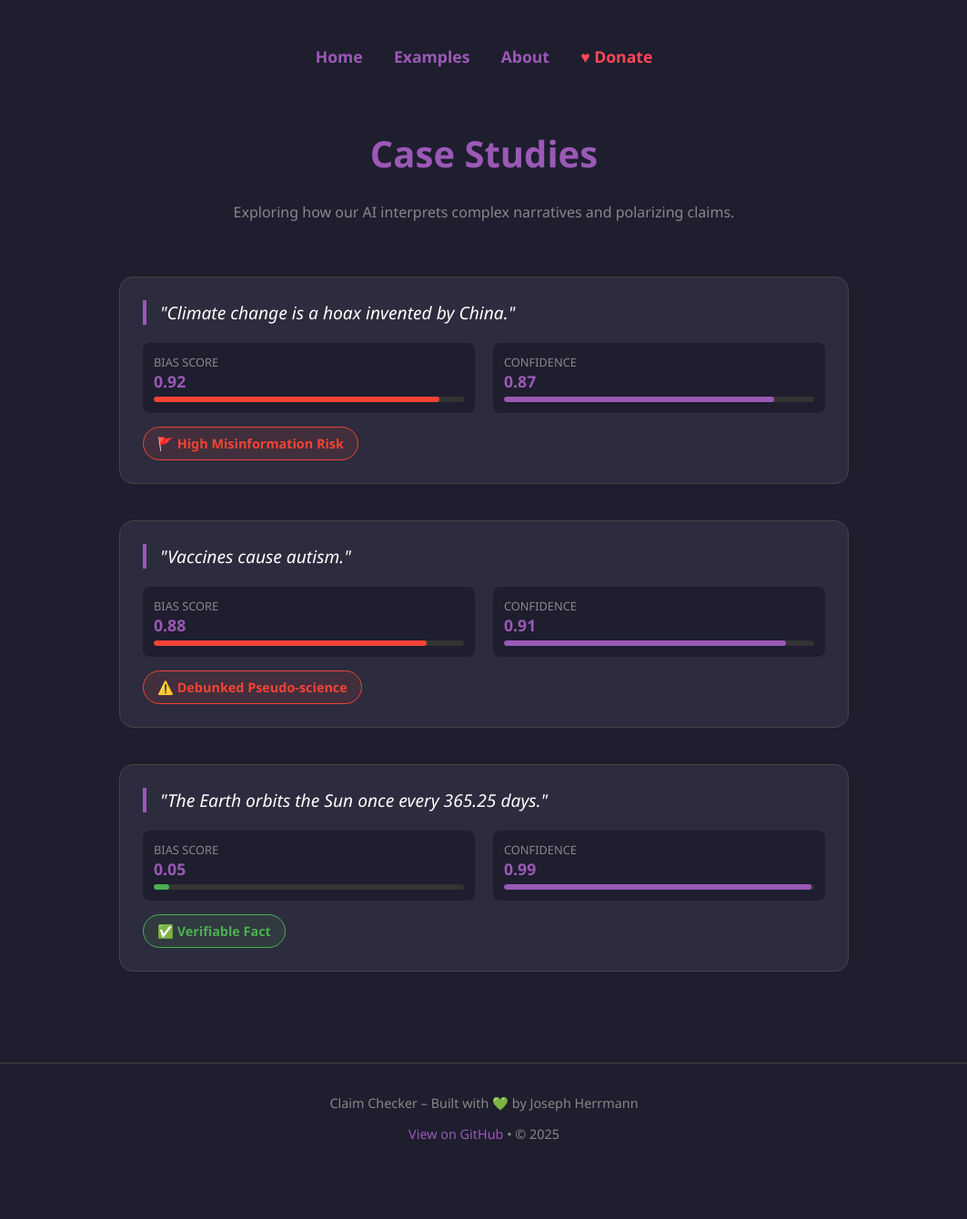
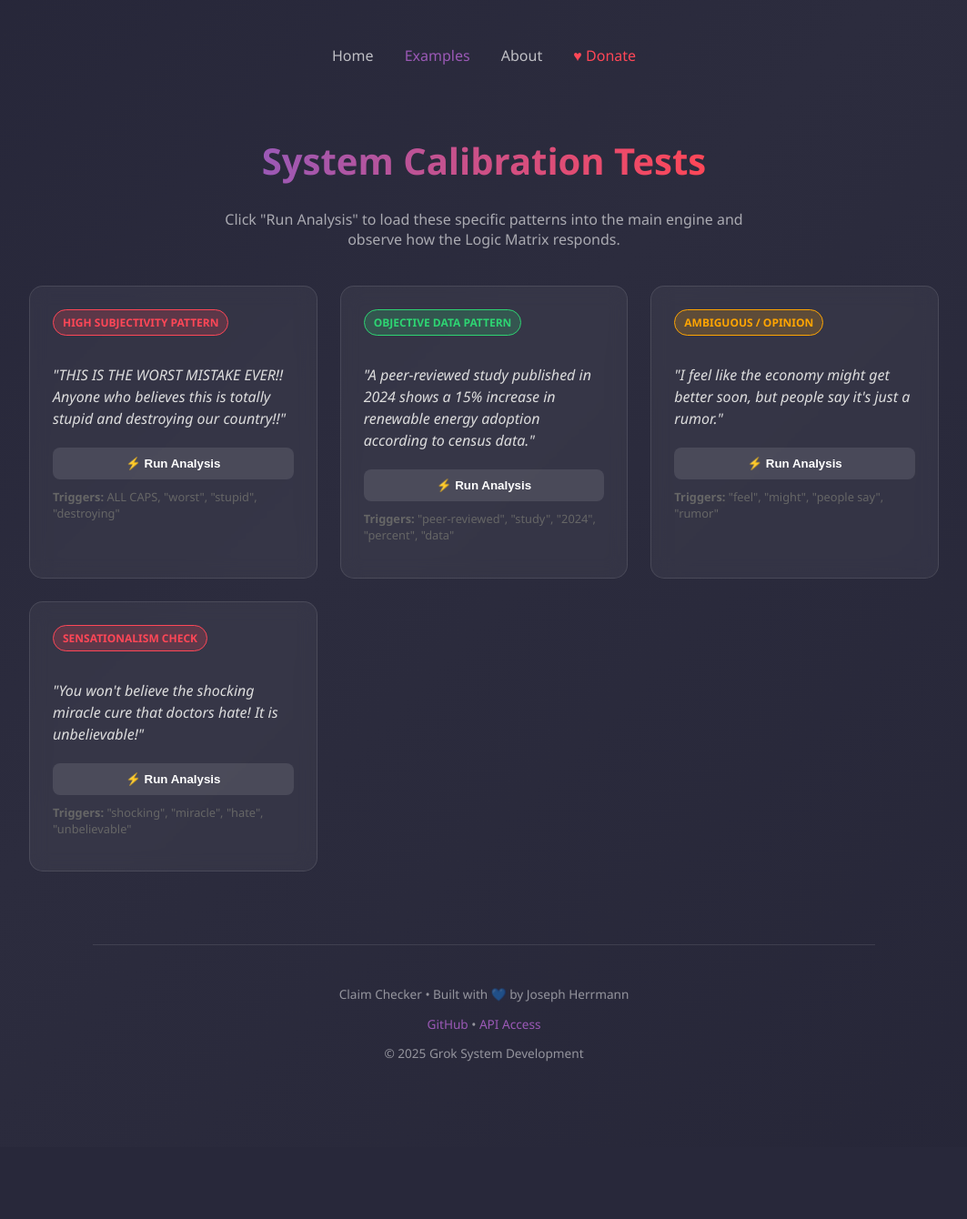
Before and after one commit to thenecronwolf-blip/Claim-Checker, a Flask app: page /examples in a window 1280 px wide. Shown: the whole page at 91% size, without its empty margins (108-1171 px from the left). After the commit the page ends 1167 px from the top, so only its background shows below. Run offline with Flask 3, Linux system fonts and the light colour scheme.

Commit message:
Update examples

```diff
--- a/ui/templates/examples.html
+++ b/ui/templates/examples.html
@@ -5,159 +5,193 @@
     <meta name="viewport" content="width=device-width, initial-scale=1.0">
     <title>Examples - Claim Checker</title>
     <style>
-        body { font-family: 'Segoe UI', Arial, sans-serif; background: #1e1e2f; color: #e0e0e0; padding: 50px; margin: 0; display: flex; flex-direction: column; align-items: center; }
-        a { color: #9b59b6; text-decoration: none; transition: 0.3s; }
-        a:hover { color: #bb86fc; }
-        nav { margin-bottom: 40px; text-align: center; }
-        nav a { margin: 0 15px; font-size: 1.1em; font-weight: bold; }
-        h1 { color: #9b59b6; font-size: 2.5em; margin-bottom: 10px; }
-        .intro { color: #888; margin-bottom: 40px; text-align: center; }
+        /* --- SHARED THEME (Matches Home Page) --- */
+        body {
+            font-family: 'Segoe UI', Roboto, Helvetica, Arial, sans-serif;
+            color: #e0e0e0;
+            display: flex;
+            flex-direction: column;
+            align-items: center;
+            padding: 50px;
+            margin: 0;
+            min-height: 100vh;
+            background: linear-gradient(-45deg, #1e1e2f, #2c2c3e, #1a1a2e, #0f0f1a);
+            background-size: 400% 400%;
+            animation: gradientBG 15s ease infinite;
+        }
 
-        .example-card {
-            background: #2c2c3e;
+        @keyframes gradientBG {
+            0% { background-position: 0% 50%; }
+            50% { background-position: 100% 50%; }
+            100% { background-position: 0% 50%; }
+        }
+
+        nav { margin-bottom: 50px; }
+        nav a { color: rgba(255,255,255,0.7); margin: 0 15px; text-decoration: none; font-weight: 500; transition: color 0.2s; }
+        nav a:hover { color: #9b59b6; }
+
+        h1 {
+            font-size: 2.5em;
+            margin-bottom: 10px;
+            background: linear-gradient(to right, #9b59b6, #ff4757);
+            -webkit-background-clip: text;
+            -webkit-text-fill-color: transparent;
+            font-weight: 800;
+        }
+
+        /* --- EXAMPLE CARDS GRID --- */
+        .grid-container {
+            display: grid;
+            grid-template-columns: repeat(auto-fit, minmax(300px, 1fr));
+            gap: 25px;
+            max-width: 1000px;
+            width: 100%;
+        }
+
+        .card {
+            background: rgba(255, 255, 255, 0.05);
+            backdrop-filter: blur(10px);
+            border: 1px solid rgba(255,255,255,0.1);
             padding: 25px;
-            margin: 20px 0;
-            width: 100%;
-            max-width: 750px;
             border-radius: 15px;
-            border: 1px solid #444;
-            transition: transform 0.3s ease, border-color 0.3s ease;
+            transition: transform 0.3s, box-shadow 0.3s;
             position: relative;
             overflow: hidden;
         }
-        .example-card:hover { transform: translateY(-5px); border-color: #9b59b6; }
 
-        .quote-box {
-            font-style: italic;
-            font-size: 1.2em;
-            color: #fff;
-            margin-bottom: 20px;
-            padding-left: 15px;
-            border-left: 4px solid #9b59b6;
+        .card:hover {
+            transform: translateY(-5px);
+            box-shadow: 0 10px 30px rgba(0,0,0,0.5);
+            border-color: rgba(155, 89, 182, 0.5);
         }
 
-        .stats-grid {
-            display: grid;
-            grid-template-columns: 1fr 1fr;
-            gap: 20px;
-            margin-top: 15px;
+        .tag {
+            font-size: 0.75em;
+            text-transform: uppercase;
+            font-weight: bold;
+            padding: 5px 10px;
+            border-radius: 20px;
+            display: inline-block;
+            margin-bottom: 15px;
         }
 
-        .stat-item { background: #1e1e2f; padding: 12px; border-radius: 8px; }
-        .stat-label { font-size: 0.8em; color: #888; text-transform: uppercase; display: block; }
-        .stat-value { font-weight: bold; color: #9b59b6; font-size: 1.1em; }
+        .tag.bias { background: rgba(255, 71, 87, 0.2); color: #ff4757; border: 1px solid #ff4757; }
+        .tag.fact { background: rgba(46, 213, 115, 0.2); color: #2ed573; border: 1px solid #2ed573; }
+        .tag.mixed { background: rgba(255, 165, 2, 0.2); color: #ffa502; border: 1px solid #ffa502; }
 
-        .verdict-badge {
-            display: inline-block;
-            margin-top: 15px;
-            padding: 8px 15px;
-            border-radius: 20px;
-            font-weight: bold;
-            font-size: 0.9em;
-            background: rgba(244, 67, 54, 0.1);
-            color: #f44336;
-            border: 1px solid #f44336;
+        .claim-text {
+            font-style: italic;
+            color: #ddd;
+            margin-bottom: 20px;
+            line-height: 1.5;
+            min-height: 60px;
         }
 
         .try-btn {
-            position: absolute;
-            top: 20px;
-            right: 20px;
+            width: 100%;
+            background: rgba(255,255,255,0.1);
+            border: none;
+            color: white;
+            padding: 10px;
+            border-radius: 8px;
+            cursor: pointer;
+            font-weight: bold;
+            transition: background 0.2s;
+            display: flex;
+            align-items: center;
+            justify-content: center;
+            gap: 8px;
+        }
+
+        .try-btn:hover {
             background: #9b59b6;
-            color: white;
-            border: none;
-            padding: 8px 15px;
-            border-radius: 20px;
-            cursor: pointer;
-            font-size: 0.8em;
-            opacity: 0;
-            transition: opacity 0.3s;
         }
-        .example-card:hover .try-btn { opacity: 1; }
 
-        .meter-bg { height: 6px; background: #333; border-radius: 3px; margin-top: 5px; overflow: hidden; }
-        .meter-fill { height: 100%; background: #9b59b6; border-radius: 3px; }
     </style>
 </head>
 <body>
-    <nav style="margin-bottom: 40px; text-align: center;">
-    <a href="/" style="color: #9b59b6; margin: 0 15px; text-decoration: none; font-weight: bold;">Home</a>
-    <a href="/examples" style="color: #9b59b6; margin: 0 15px; text-decoration: none;">Examples</a>
-    <a href="/about" style="color: #9b59b6; margin: 0 15px; text-decoration: none;">About</a>
-    <a href="/donate" style="color: #ff4757; margin: 0 15px; text-decoration: none; font-weight: bold;">♥ Donate</a>
-</nav>
 
-    <h1>Case Studies</h1>
-    <p class="intro">Exploring how our AI interprets complex narratives and polarizing claims.</p>
+    <nav>
+        <a href="/">Home</a>
+        <a href="/examples" style="color: #9b59b6;">Examples</a>
+        <a href="/about">About</a>
+        <a href="/donate" style="color: #ff4757;">♥ Donate</a>
+    </nav>
 
-    <div class="example-card">
-        <button class="try-btn" onclick="copyAndGo('Climate change is a hoax invented by China.')">Try This Claim</button>
-        <div class="quote-box">"Climate change is a hoax invented by China."</div>
+    <h1>System Calibration Tests</h1>
+    <p style="color: rgba(255,255,255,0.6); margin-bottom: 40px; text-align: center; max-width: 600px;">
+        Click "Run Analysis" to load these specific patterns into the main engine and observe how the Logic Matrix responds.
+    </p>
 
-        <div class="stats-grid">
-            <div class="stat-item">
-                <span class="stat-label">Bias Score</span>
-                <span class="stat-value">0.92</span>
-                <div class="meter-bg"><div class="meter-fill" style="width: 92%; background: #f44336;"></div></div>
-            </div>
-            <div class="stat-item">
-                <span class="stat-label">Confidence</span>
-                <span class="stat-value">0.87</span>
-                <div class="meter-bg"><div class="meter-fill" style="width: 87%;"></div></div>
-            </div>
+    <div class="grid-container">
+
+        <div class="card">
+            <span class="tag bias">High Subjectivity Pattern</span>
+            <p class="claim-text">"THIS IS THE WORST MISTAKE EVER!! Anyone who believes this is totally stupid and destroying our country!!"</p>
+            <button class="try-btn" onclick="tryThis(this)">
+                <span>⚡ Run Analysis</span>
+            </button>
+            <p style="font-size: 0.8em; color: #666; margin-top: 10px;">
+                <strong>Triggers:</strong> ALL CAPS, "worst", "stupid", "destroying"
+            </p>
         </div>
-        <div class="verdict-badge">🚩 High Misinformation Risk</div>
-    </div>
 
-    <div class="example-card">
-        <button class="try-btn" onclick="copyAndGo('Vaccines cause autism.')">Try This Claim</button>
-        <div class="quote-box">"Vaccines cause autism."</div>
+        <div class="card">
+            <span class="tag fact">Objective Data Pattern</span>
+            <p class="claim-text">"A peer-reviewed study published in 2024 shows a 15% increase in renewable energy adoption according to census data."</p>
+            <button class="try-btn" onclick="tryThis(this)">
+                <span>⚡ Run Analysis</span>
+            </button>
+            <p style="font-size: 0.8em; color: #666; margin-top: 10px;">
+                <strong>Triggers:</strong> "peer-reviewed", "study", "2024", "percent", "data"
+            </p>
+        </div>
 
-        <div class="stats-grid">
-            <div class="stat-item">
-                <span class="stat-label">Bias Score</span>
-                <span class="stat-value">0.88</span>
-                <div class="meter-bg"><div class="meter-fill" style="width: 88%; background: #f44336;"></div></div>
-            </div>
-            <div class="stat-item">
-                <span class="stat-label">Confidence</span>
-                <span class="stat-value">0.91</span>
-                <div class="meter-bg"><div class="meter-fill" style="width: 91%;"></div></div>
-            </div>
+        <div class="card">
+            <span class="tag mixed">Ambiguous / Opinion</span>
+            <p class="claim-text">"I feel like the economy might get better soon, but people say it's just a rumor."</p>
+            <button class="try-btn" onclick="tryThis(this)">
+                <span>⚡ Run Analysis</span>
+            </button>
+            <p style="font-size: 0.8em; color: #666; margin-top: 10px;">
+                <strong>Triggers:</strong> "feel", "might", "people say", "rumor"
+            </p>
         </div>
-        <div class="verdict-badge">⚠️ Debunked Pseudo-science</div>
-    </div>
 
-    <div class="example-card">
-        <button class="try-btn" onclick="copyAndGo('The Earth orbits the Sun once every 365.25 days.')">Try This Claim</button>
-        <div class="quote-box">"The Earth orbits the Sun once every 365.25 days."</div>
+        <div class="card">
+            <span class="tag bias">Sensationalism Check</span>
+            <p class="claim-text">"You won't believe the shocking miracle cure that doctors hate! It is unbelievable!"</p>
+            <button class="try-btn" onclick="tryThis(this)">
+                <span>⚡ Run Analysis</span>
+            </button>
+            <p style="font-size: 0.8em; color: #666; margin-top: 10px;">
+                <strong>Triggers:</strong> "shocking", "miracle", "hate", "unbelievable"
+            </p>
+        </div>
 
-        <div class="stats-grid">
-            <div class="stat-item">
-                <span class="stat-label">Bias Score</span>
-                <span class="stat-value">0.05</span>
-                <div class="meter-bg"><div class="meter-fill" style="width: 5%; background: #4caf50;"></div></div>
-            </div>
-            <div class="stat-item">
-                <span class="stat-label">Confidence</span>
-                <span class="stat-value">0.99</span>
-                <div class="meter-bg"><div class="meter-fill" style="width: 99%;"></div></div>
-            </div>
-        </div>
-        <div class="verdict-badge" style="color: #4caf50; border-color: #4caf50; background: rgba(76, 175, 80, 0.1);">✅ Verifiable Fact</div>
     </div>
 
     <script>
-        function copyAndGo(text) {
-            // In a real app, you could use localStorage to pass this to the home page
+        function tryThis(btn) {
+            // 1. Grab the text from the paragraph above the button
+            const text = btn.previousElementSibling.innerText;
+
+            // 2. Save it to local storage so index.html can read it
             localStorage.setItem('pendingClaim', text);
+
+            // 3. Redirect to the main app
             window.location.href = '/';
         }
     </script>
+        <div style="flex-grow: 1;"></div>
 
-    <footer style="margin-top: 80px; padding: 20px; text-align: center; color: #888; font-size: 0.9em; border-top: 1px solid #444; width: 100%;">
-        <p>Claim Checker – Built with 💚 by Joseph Herrmann</p>
-        <p><a href="https://github.com/thenecronwolf-blip/Claim-Checker">View on GitHub</a> • © 2025</p>
+    <footer style="margin-top: 80px; padding: 30px; text-align: center; color: rgba(255,255,255,0.5); font-size: 0.85em; border-top: 1px solid rgba(255,255,255,0.1); width: 100%; max-width: 800px;">
+        <p>Claim Checker • Built with 💙 by Joseph Herrmann</p>
+        <p>
+            <a href="https://github.com/thenecronwolf-blip/Claim-Checker" style="color: #9b59b6; text-decoration: none; transition: color 0.2s;">GitHub</a> •
+            <a href="/docs" style="color: #9b59b6; text-decoration: none; transition: color 0.2s;">API Access</a>
+        </p>
+        <p>© 2025 Grok System Development</p>
     </footer>
 </body>
 </html>
```
